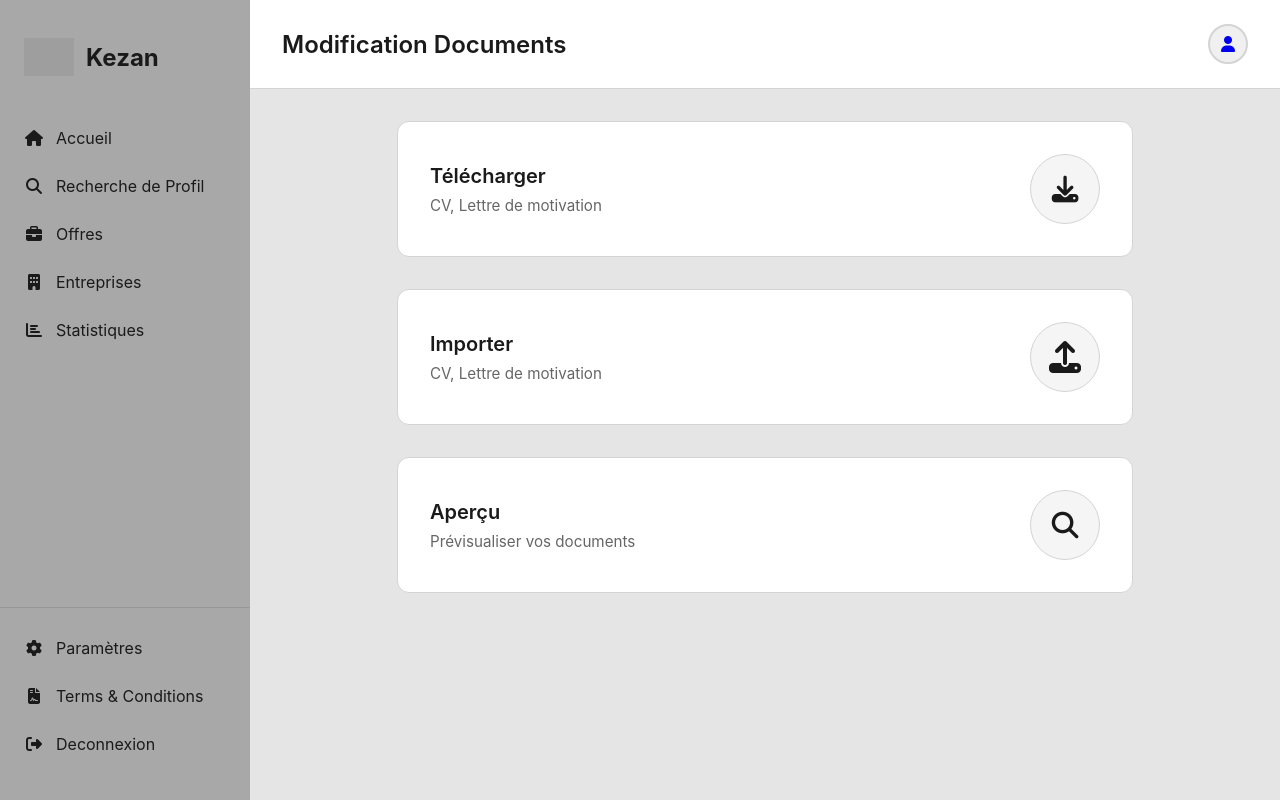
After one commit to Akisoko/Projet-Web, a PHP site: page /importDocuments.html in a window 1280 px wide. The commit adds this page. Run offline with PHP 8.4, Linux system fonts and the light colour scheme; grey boxes are pictures that could not be loaded.

Commit message:
Pas mal de trucs

```diff
--- a/connexion.html
+++ b/connexion.html
@@ -29,7 +29,9 @@
 
                 <div class="form-group">
                     <label>Mot de passe</label>
-                    <input type="password" required>
+                    <label>
+                        <input type="password" required>
+                    </label>
                 </div>
 
                 <button type="submit" class="btn-primary auth-submit">Se Connecter</button>
--- /dev/null
+++ b/importDocuments.html
@@ -0,0 +1,140 @@
+<!DOCTYPE html>
+<html lang="fr">
+<head>
+    <meta charset="UTF-8">
+    <meta name="viewport" content="width=device-width, initial-scale=1.0">
+    <title>Modification Documents - Kezan</title>
+    <link rel="stylesheet" href="https://cdnjs.cloudflare.com/ajax/libs/font-awesome/6.5.1/css/all.min.css">
+    <link rel="stylesheet" href="style.css">
+</head>
+<body>
+<div class="container">
+    <div class="overlay" id="overlay"></div>
+
+    <aside class="sidebar" id="sidebar">
+        <div class="logo">
+            <img src="https://img.icons8.com/color/512/world-of-warcraft-horde.png" alt="Kezan Logo" class="logo-img">
+            <span class="logo-text">Kezan</span>
+        </div>
+
+        <nav class="nav-menu">
+            <a href="accueil.html" class="nav-item">
+                <i class="fa-solid fa-house"></i>
+                <span>Accueil</span>
+            </a>
+            <a href="recherche.html" class="nav-item">
+                <i class="fa-solid fa-magnifying-glass"></i>
+                <span>Recherche de Profil</span>
+            </a>
+            <a href="offres.html" class="nav-item">
+                <i class="fa-solid fa-briefcase"></i>
+                <span>Offres</span>
+            </a>
+            <a href="entreprises.html" class="nav-item">
+                <i class="fa-solid fa-building"></i>
+                <span>Entreprises</span>
+            </a>
+            <a href="#" class="nav-item">
+                <i class="fa-solid fa-chart-bar"></i>
+                <span>Statistiques</span>
+            </a>
+        </nav>
+
+        <div class="sidebar-bottom">
+            <a href="#" class="nav-item">
+                <i class="fa-solid fa-gear"></i>
+                <span>Paramètres</span>
+            </a>
+            <a href="mentions.html" class="nav-item">
+                <i class="fa-solid fa-file-contract"></i>
+                <span>Terms & Conditions</span>
+            </a>
+            <a href="#" class="nav-item">
+                <i class="fa-solid fa-right-from-bracket"></i>
+                <span>Deconnexion</span>
+            </a>
+        </div>
+    </aside>
+
+    <main class="main-content">
+        <header class="header">
+            <div class="header-left">
+                <button class="burger-menu" id="burgerMenu">
+                    <i class="fa-solid fa-bars"></i>
+                </button>
+                <button class="back-button">
+                    <i class="fa-solid fa-chevron-left"></i>
+                </button>
+                <h1>Modification Documents</h1>
+            </div>
+            <div class="header-right">
+                <button class="menu-dots">
+                    <i class="fa-solid fa-bars"></i>
+                </button>
+                <a href="profil.html" class="user-avatar">
+                    <i class="fa-solid fa-user"></i>
+                </a>
+            </div>
+        </header>
+
+        <div class="documents-content">
+            <div class="document-section">
+                <div class="document-action-card">
+                    <div class="document-text">
+                        <h3>Télécharger</h3>
+                        <p>CV, Lettre de motivation</p>
+                    </div>
+                    <button class="document-btn" id="downloadBtn">
+                        <i class="fa-solid fa-download fa-2x"></i>
+                    </button>
+                </div>
+            </div>
+
+            <div class="document-section">
+                <div class="document-action-card">
+                    <div class="document-text">
+                        <h3>Importer</h3>
+                        <p>CV, Lettre de motivation</p>
+                    </div>
+                    <label for="fileUpload" class="document-btn">
+                        <i class="fa-solid fa-upload fa-2x"></i>
+                    </label>
+                    <input type="file" id="fileUpload" accept=".pdf,.doc,.docx" style="display: none;">
+                </div>
+                <div id="fileName" class="file-name"></div>
+            </div>
+
+            <div class="document-section">
+                <div class="document-action-card">
+                    <div class="document-text">
+                        <h3>Aperçu</h3>
+                        <p>Prévisualiser vos documents</p>
+                    </div>
+                    <button class="document-btn" id="previewBtn">
+                        <i class="fa-solid fa-search fa-2x"></i>
+                    </button>
+                </div>
+            </div>
+
+            <div class="preview-zone hidden" id="previewZone">
+                <div class="preview-header">
+                    <h3>Aperçu du document</h3>
+                    <button class="close-preview" id="closePreview">
+                        <i class="fa-solid fa-xmark"></i>
+                    </button>
+                </div>
+                <div class="preview-container">
+                    <div class="preview-placeholder">
+                        <i class="fa-solid fa-file-lines fa-3x"></i>
+                        <p>Aperçu du document</p>
+                        <small>Le document s'affichera ici</small>
+                    </div>
+                </div>
+            </div>
+        </div>
+    </main>
+</div>
+
+<script src="script.js"></script>
+</body>
+</html>
--- a/script.js
+++ b/script.js
@@ -1,4 +1,3 @@
-// Menu burger mobile
 const burgerMenu = document.getElementById('burgerMenu');
 const sidebar = document.getElementById('sidebar');
 const overlay = document.getElementById('overlay');
@@ -17,7 +16,6 @@ if (overlay) {
     overlay.addEventListener('click', toggleMenu);
 }
 
-// Gestion des filtres (page recherche)
 const filterBtn = document.getElementById('filterBtn');
 const filterPanel = document.getElementById('filterPanel');
 const closeFilter = document.getElementById('closeFilter');
@@ -38,7 +36,6 @@ if (closeFilter) {
 
 if (resetFilters) {
     resetFilters.addEventListener('click', () => {
-        // Réinitialiser tous les champs de filtre
         const inputs = filterPanel.querySelectorAll('input, select');
         inputs.forEach(input => {
             if (input.tagName === 'SELECT') {
@@ -52,13 +49,11 @@ if (resetFilters) {
 
 if (applyFilters) {
     applyFilters.addEventListener('click', () => {
-        // Logique d'application des filtres (à gérer avec le backend)
         filterPanel.classList.remove('active');
         console.log('Filtres appliqués');
     });
 }
 
-// Landing page - Transition entre les écrans
 const welcomeScreen = document.getElementById('welcomeScreen');
 const loginScreen = document.getElementById('loginScreen');
 const startBtn = document.getElementById('startBtn');
@@ -79,19 +74,15 @@ if (startBtn) {
     startBtn.addEventListener('click', goToLoginScreen);
 }
 
-// Wishlist - Sélection d'items
 const wishlistItems = document.querySelectorAll('.wishlist-item');
 const detailPlaceholder = document.querySelector('.detail-placeholder');
 const detailContent = document.querySelector('.detail-content');
 
 wishlistItems.forEach(item => {
     item.addEventListener('click', function() {
-        // Retirer la classe active de tous les items
         wishlistItems.forEach(i => i.classList.remove('active'));
-        // Ajouter la classe active à l'item cliqué
         this.classList.add('active');
 
-        // Masquer le placeholder et afficher le contenu
         if (detailPlaceholder) {
             detailPlaceholder.style.display = 'none';
         }
@@ -99,12 +90,54 @@ wishlistItems.forEach(item => {
             detailContent.classList.remove('hidden');
         }
 
-        // Ici tu pourras charger les détails de l'offre avec le backend
         const itemId = this.dataset.id;
         console.log('Offre sélectionnée:', itemId);
 
-        // Exemple de mise à jour des détails (à remplacer par les vraies données du backend)
-        // document.getElementById('detailEntreprise').textContent = 'Nom entreprise';
-        // document.getElementById('detailOffre').textContent = 'Nom de l\'offre';
+
     });
 });
+
+const fileUpload = document.getElementById('fileUpload');
+const fileName = document.getElementById('fileName');
+const downloadBtn = document.getElementById('downloadBtn');
+const previewBtn = document.getElementById('previewBtn');
+const previewZone = document.getElementById('previewZone');
+const closePreview = document.getElementById('closePreview');
+
+if (fileUpload) {
+    fileUpload.addEventListener('change', function(e) {
+        if (this.files && this.files[0]) {
+            const file = this.files[0];
+            if (fileName) {
+                fileName.textContent = `Fichier sélectionné : ${file.name}`;
+                fileName.classList.add('show');
+            }
+            console.log('Fichier uploadé:', file.name);
+        }
+    });
+}
+
+if (downloadBtn) {
+    downloadBtn.addEventListener('click', function() {
+        console.log('Téléchargement du document...');
+        // Ici tu déclencheras le téléchargement depuis le backend
+        alert('Téléchargement de la lettre de motivation...');
+    });
+}
+
+if (previewBtn) {
+    previewBtn.addEventListener('click', function() {
+        if (previewZone) {
+            previewZone.classList.remove('hidden');
+            console.log('Affichage de l\'aperçu');
+        }
+    });
+}
+
+if (closePreview) {
+    closePreview.addEventListener('click', function() {
+        if (previewZone) {
+            previewZone.classList.add('hidden');
+        }
+    });
+}
--- a/style.css
+++ b/style.css
@@ -855,6 +855,145 @@ body.landing-page {
     text-decoration: underline;
 }
 
+/* Documents page */
+.documents-content {
+    max-width: 800px;
+    margin: 0 auto;
+    padding: 2rem;
+}
+
+.document-section {
+    margin-bottom: 2rem;
+}
+
+.document-action-card {
+    background: #fff;
+    border: 1px solid #d4d4d4;
+    border-radius: 12px;
+    padding: 2rem;
+    display: flex;
+    justify-content: space-between;
+    align-items: center;
+    transition: all 0.2s;
+}
+
+.document-action-card:hover {
+    box-shadow: 0 4px 12px rgba(0, 0, 0, 0.1);
+}
+
+.document-text h3 {
+    font-size: 1.25rem;
+    font-weight: 600;
+    margin-bottom: 0.5rem;
+}
+
+.document-text p {
+    color: #666;
+    font-size: 0.95rem;
+}
+
+.document-btn {
+    width: 70px;
+    height: 70px;
+    background: #f5f5f5;
+    border: 1px solid #d4d4d4;
+    border-radius: 50%;
+    display: flex;
+    align-items: center;
+    justify-content: center;
+    cursor: pointer;
+    transition: all 0.2s;
+}
+
+.document-btn:hover {
+    background: #e5e5e5;
+    transform: scale(1.05);
+}
+
+.document-btn i {
+    color: #1a1a1a;
+}
+
+.file-name {
+    margin-top: 0.75rem;
+    padding: 0.75rem;
+    background: #f8f8f8;
+    border-radius: 6px;
+    font-size: 0.9rem;
+    color: #333;
+    display: none;
+}
+
+.file-name.show {
+    display: block;
+}
+
+.preview-zone {
+    background: #fff;
+    border: 1px solid #d4d4d4;
+    border-radius: 12px;
+    padding: 2rem;
+    margin-top: 2rem;
+}
+
+.preview-zone.hidden {
+    display: none;
+}
+
+.preview-header {
+    display: flex;
+    justify-content: space-between;
+    align-items: center;
+    margin-bottom: 1.5rem;
+}
+
+.preview-header h3 {
+    font-size: 1.25rem;
+    font-weight: 600;
+}
+
+.close-preview {
+    background: none;
+    border: none;
+    font-size: 1.5rem;
+    cursor: pointer;
+    color: #666;
+    padding: 0.25rem;
+}
+
+.close-preview:hover {
+    color: #1a1a1a;
+}
+
+.preview-container {
+    min-height: 400px;
+    background: #f8f8f8;
+    border-radius: 8px;
+    display: flex;
+    align-items: center;
+    justify-content: center;
+}
+
+.preview-placeholder {
+    text-align: center;
+    color: #999;
+}
+
+.preview-placeholder i {
+    margin-bottom: 1rem;
+    color: #ddd;
+}
+
+.preview-placeholder p {
+    font-size: 1rem;
+    font-weight: 500;
+    margin-bottom: 0.5rem;
+}
+
+.preview-placeholder small {
+    font-size: 0.875rem;
+}
+
 /* Responsive */
 @media (max-width: 768px) {
     .sidebar {
@@ -1038,4 +1177,25 @@ body.landing-page {
         flex-direction: column;
         text-align: center;
     }
+
+    /* Documents responsive mobile */
+    .documents-content {
+        padding: 1rem;
+    }
+
+    .document-action-card {
+        padding: 1.5rem;
+        flex-direction: column;
+        text-align: center;
+        gap: 1.5rem;
+    }
+
+    .document-btn {
+        width: 60px;
+        height: 60px;
+    }
+
+    .preview-container {
+        min-height: 300px;
+    }
 }
```
Also changed, not shown: accueil.html (+3 -4 lines), profil.html (+5 -17 lines), recherche.html (+4 -4 lines), wishlist.html (+4 -6 lines), entreprises.html (added), offres.html (added), statistiques.html (added).
